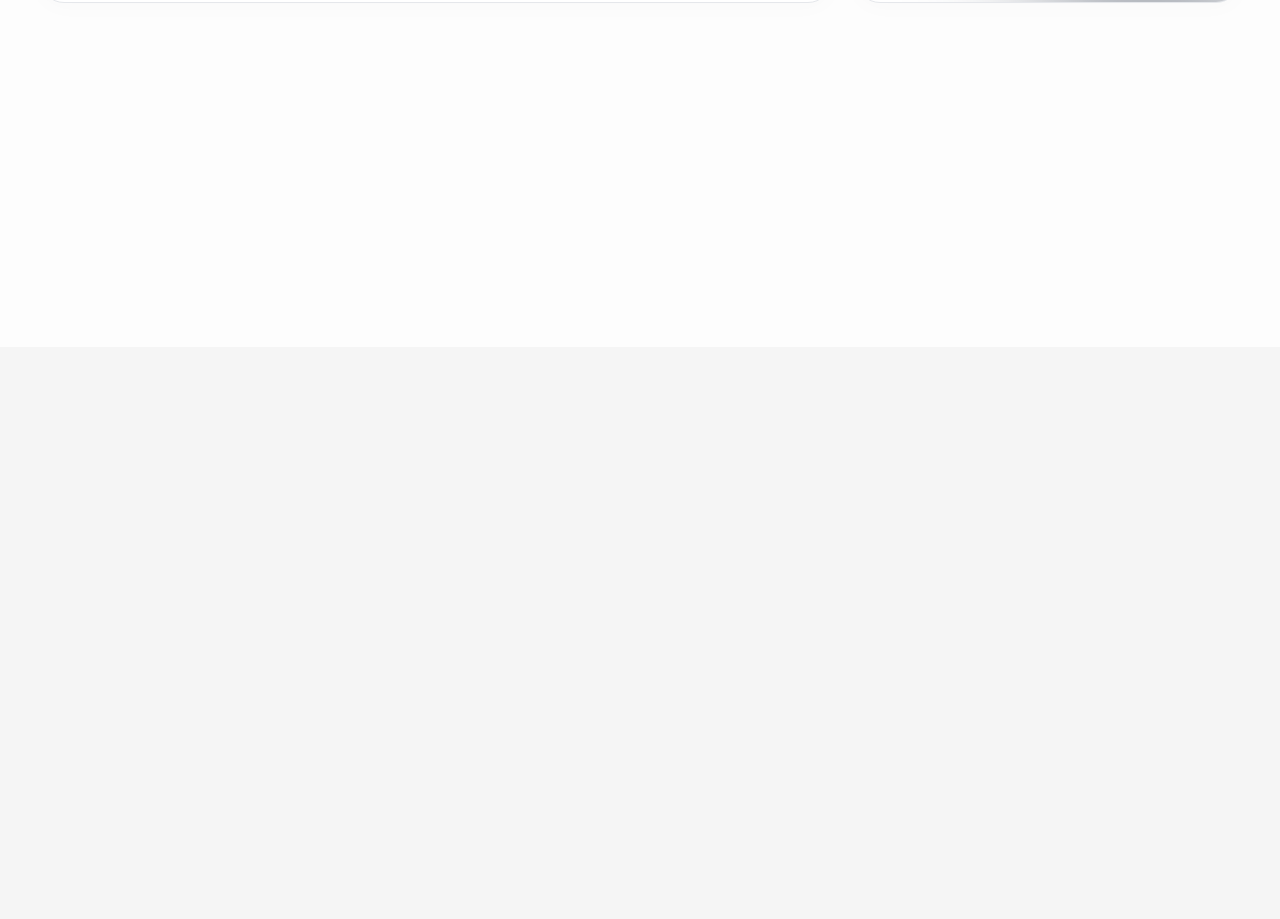
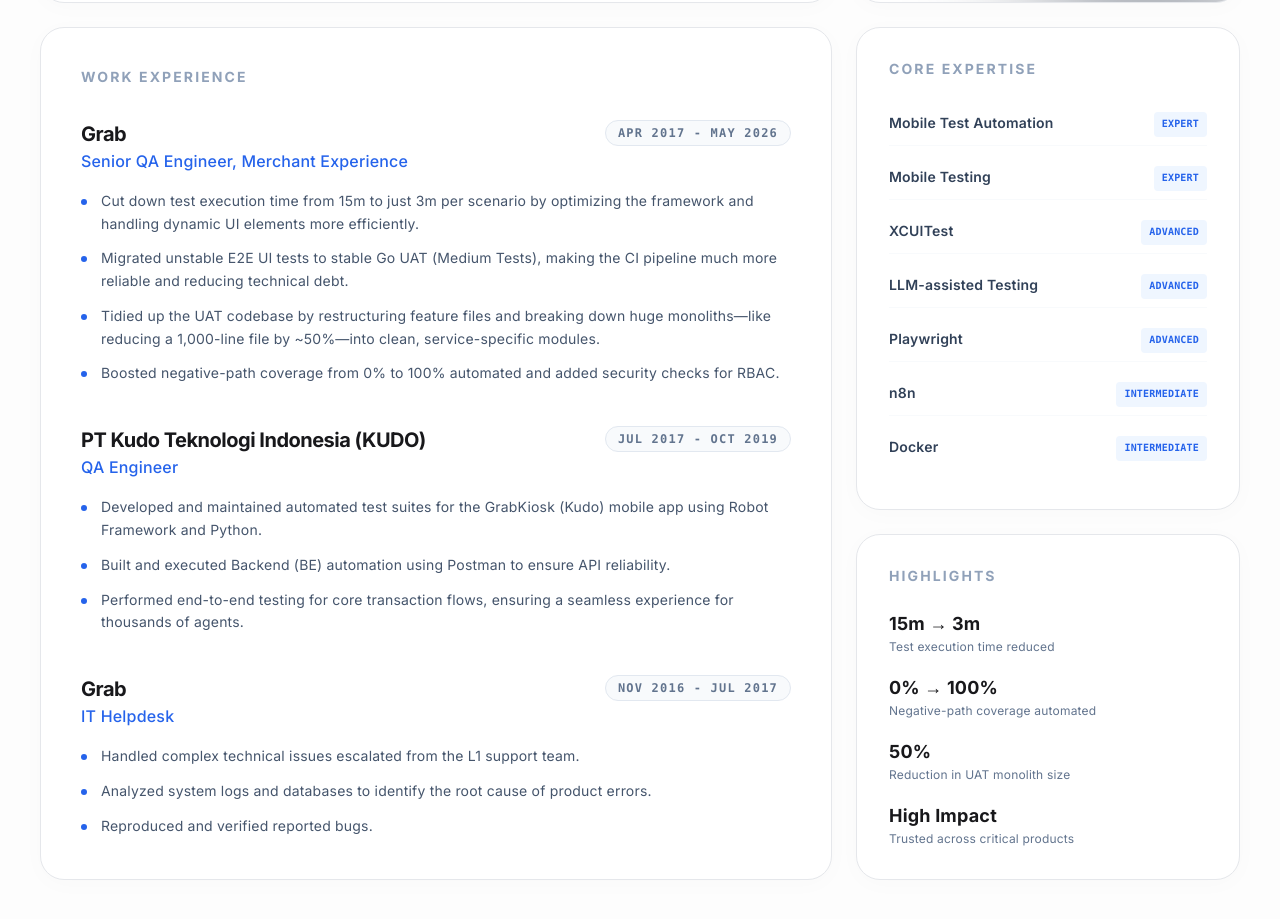
Before and after one commit to randykaskuser/ranmaul-engineering-labs, a Next.js app: page /cv-randy-maulana in a window 1280 px wide. Shown: the part 453-1372 px from the top of the page. Before the commit the page ends 800 px from the top, so only its background shows below. Built offline with nearby package versions, Linux system fonts and the light colour scheme.

Commit message:
feat: implement experience and expertise bento grids

```diff
--- a/app/cv-randy-maulana/CvClient.tsx
+++ b/app/cv-randy-maulana/CvClient.tsx
@@ -149,7 +149,69 @@ export default function CvClient() {
              {/* Note: Add <img src="/assets/profile.png" /> here later if needed, absolutely positioned bottom-right */}
           </section>
         </div>
+
+        {/* MIDDLE GRID: EXPERIENCE (Left) & EXPERTISE/HIGHLIGHTS (Right) */}
+        <div className="grid grid-cols-1 lg:grid-cols-12 gap-6 mb-6">
+           {/* Experience List (8 cols) */}
+           <section className="bento-card lg:col-span-8 p-8 md:p-10">
+              <h3 className="text-sm font-bold tracking-[0.15em] uppercase text-slate-400 mb-8">Work Experience</h3>
+              <div className="space-y-10">
+                {CV_DATA.experience.map((job, index) => (
+                  <div key={index} className="relative">
+                    <div className="flex flex-col md:flex-row md:items-start justify-between mb-4 gap-2">
+                      <div>
+                        <h4 className="text-xl font-bold tracking-tight text-[#18181B]">{job.company}</h4>
+                        <h5 className="text-md font-medium text-[#2563EB]">{job.role}</h5>
+                      </div>
+                      <div className="px-3 py-1 bg-slate-50 text-slate-500 text-xs font-bold font-mono uppercase tracking-widest rounded-full shrink-0 border border-slate-200">
+                        {job.period}
+                      </div>
+                    </div>
+                    <ul className="space-y-3">
+                      {job.bullets.map((bullet, i) => (
+                        <li key={i} className="text-slate-600 text-[14px] leading-relaxed pl-5 relative before:absolute before:left-0 before:top-2 before:w-1.5 before:h-1.5 before:bg-[#2563EB] before:rounded-full">
+                          {bullet}
+                        </li>
+                      ))}
+                    </ul>
+                  </div>
+                ))}
+              </div>
+           </section>
+
+           {/* Expertise & Highlights (4 cols) */}
+           <div className="lg:col-span-4 flex flex-col gap-6">
+              {/* Expertise */}
+              <section className="bento-card p-8 flex-1">
+                 <h3 className="text-sm font-bold tracking-[0.15em] uppercase text-slate-400 mb-6">Core Expertise</h3>
+                 <div className="flex flex-col gap-3">
+                    {CV_DATA.expertise.map((skill, index) => (
+                      <div key={index} className="flex justify-between items-center py-2 border-b border-slate-50 last:border-0">
+                        <span className="font-semibold text-slate-700 text-sm">{skill.name}</span>
+                        <span className="text-[10px] font-mono font-bold text-[#2563EB] bg-blue-50 px-2 py-1 rounded">
+                           {skill.level}
+                        </span>
+                      </div>
+                    ))}
+                 </div>
+              </section>
+
+              {/* Highlights */}
+              <section className="bento-card p-8 bg-slate-50 border-none">
+                 <h3 className="text-sm font-bold tracking-[0.15em] uppercase text-slate-400 mb-6">Highlights</h3>
+                 <div className="flex flex-col gap-5">
+                    {CV_DATA.highlights.map((highlight, index) => (
+                      <div key={index} className="flex flex-col">
+                        <div className="text-lg font-bold text-[#18181B]">{highlight.metric}</div>
+                        <div className="text-xs text-slate-500">{highlight.desc}</div>
+                      </div>
+                    ))}
+                 </div>
+              </section>
+           </div>
+        </div>
       </main>
+
     </div>
   );
 }
```
